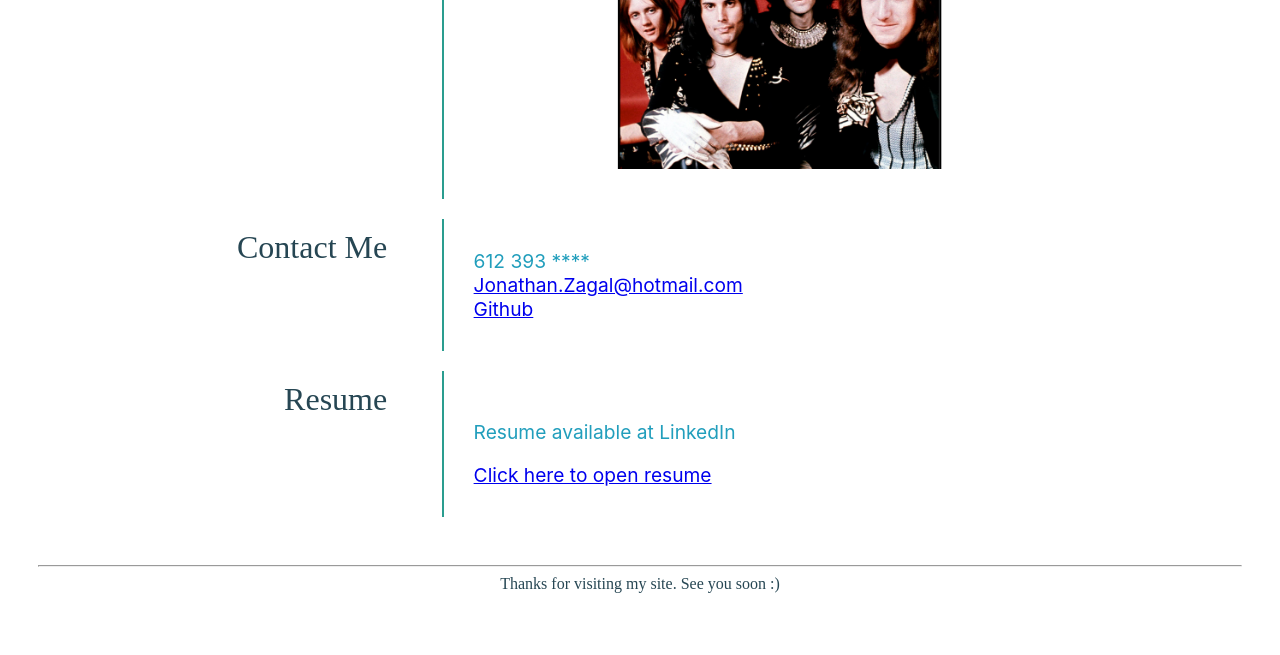
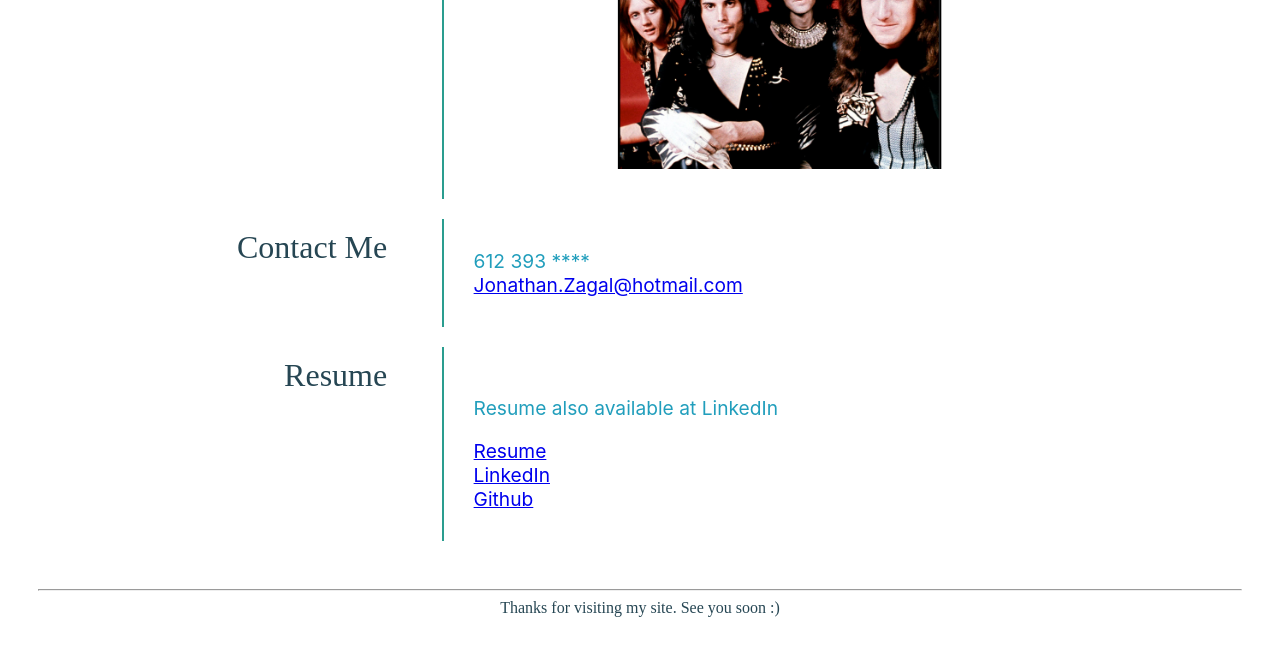
Before and after one commit to ZagalJ/Portfolio, a plain HTML site: page index.html in a window 1280 px wide. Shown: the part 2119-2774 px from the top of the page. Before the commit the page ends 2750 px from the top, so only its background shows below. Drawn offline with Linux system fonts and the light colour scheme.

Commit message:
added resume link

```diff
--- a/index.html
+++ b/index.html
@@ -82,17 +82,20 @@
                     <div class="text"><a>612 393 ****</a>
                         <br>
                         <a href="mailto:Jonathan.zagal@hotmail.com">Jonathan.Zagal@hotmail.com</a>
-                        <br>
-                        <a href="https://github.com/ZagalJ">Github</a>
+
                     </div>
             </div>
             <div class="box">
                 <div class="leftSide">
                     <!-- included a direct link to my linkedin profile to see my resume -->
-                    Resume
+                    <div>Resume</div>
                 </div>
-                    <div class="text"><p id="resume">Resume available at LinkedIn</p>
-                        <a href="https://www.linkedin.com/in/jonathan-zagal-893946165">Click here to open resume</a>
+                    <div class="text"><p id="resume">Resume also available at LinkedIn</p>
+                        <a href="https://drive.google.com/file/d/17jN-dXcgKYmUGNH6Mj76B57pWugq8pN-/view?usp=sharing">Resume</a>
+                        <br>
+                        <a href="https://www.linkedin.com/in/jonathan-zagal-893946165">LinkedIn</a>
+                        <br>
+                        <a href="https://github.com/ZagalJ">Github</a>
                     </div>
             </div>
             <footer>
```
Also changed, not shown: 2 other files.
